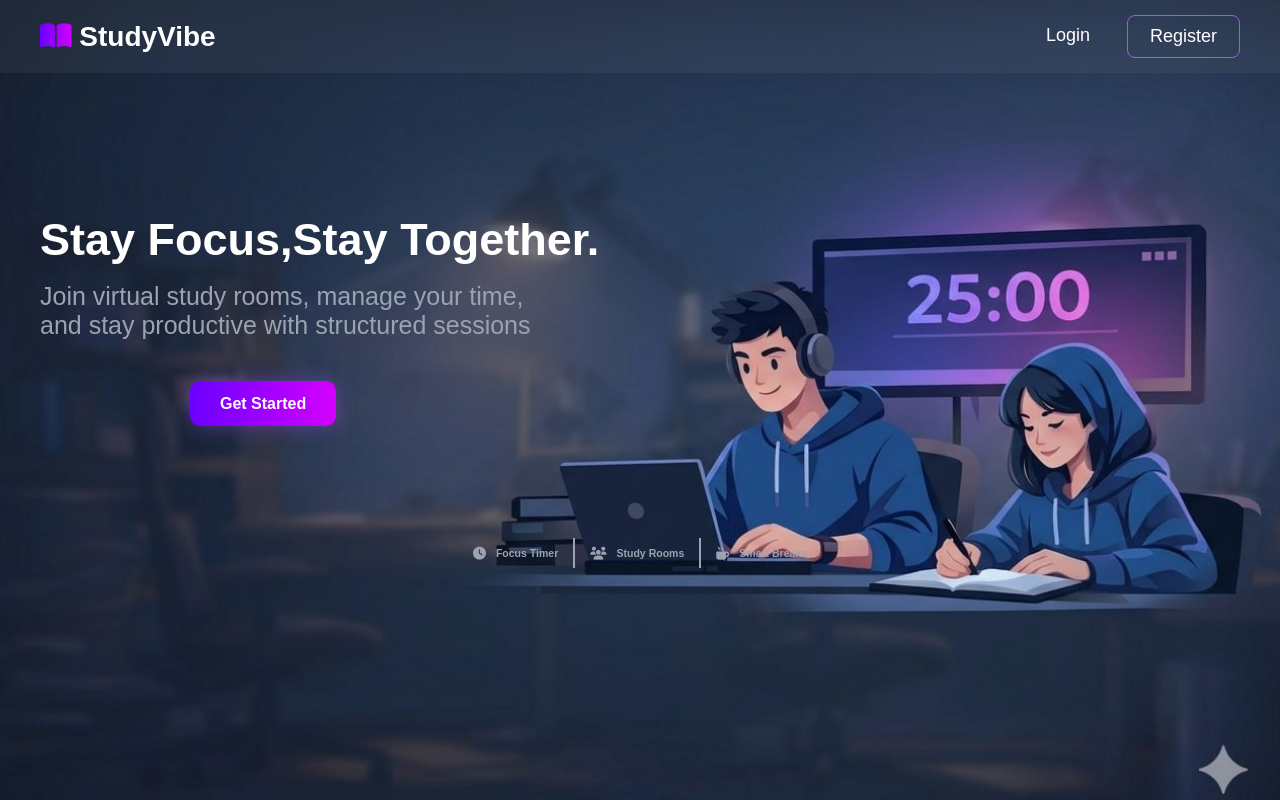
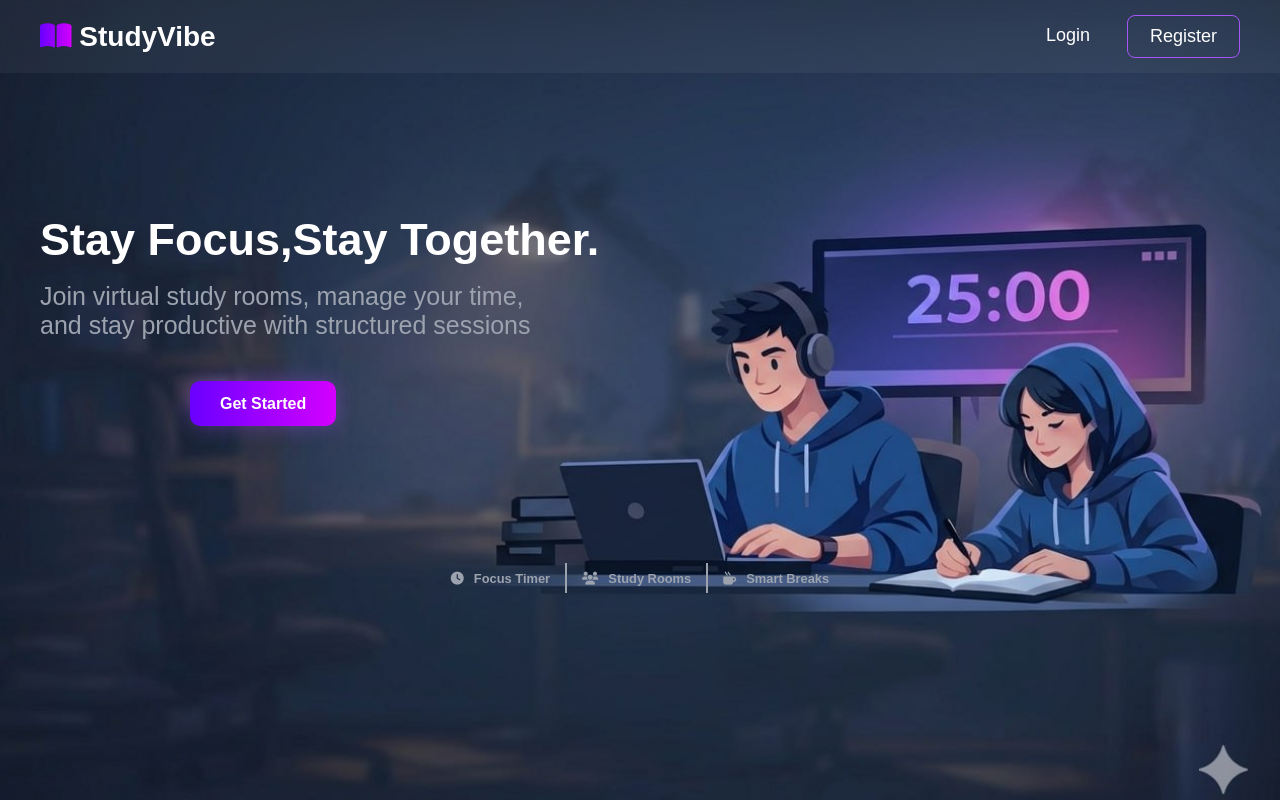
Before and after one commit to Yara-khattab/StudyVibe, a PHP site: page / in a window 1280 px wide. Run offline with PHP 8.4, Linux system fonts and the light colour scheme.

Commit message:
Update style.css

```diff
--- a/CSS/style.css
+++ b/CSS/style.css
@@ -274,12 +274,12 @@ filter: brightness(1.1);
     display: flex;
     justify-content: center;
     gap: 15px;
-    margin-top: 125px;
+    margin-top: 150px;
     align-items: center;
 }
 .home-page .feature-box{
     color: #9CA3AF;
-    font-size: 9px;
+    font-size: 11px;
     display: flex;
     align-items: center;
     justify-content: center;
```
